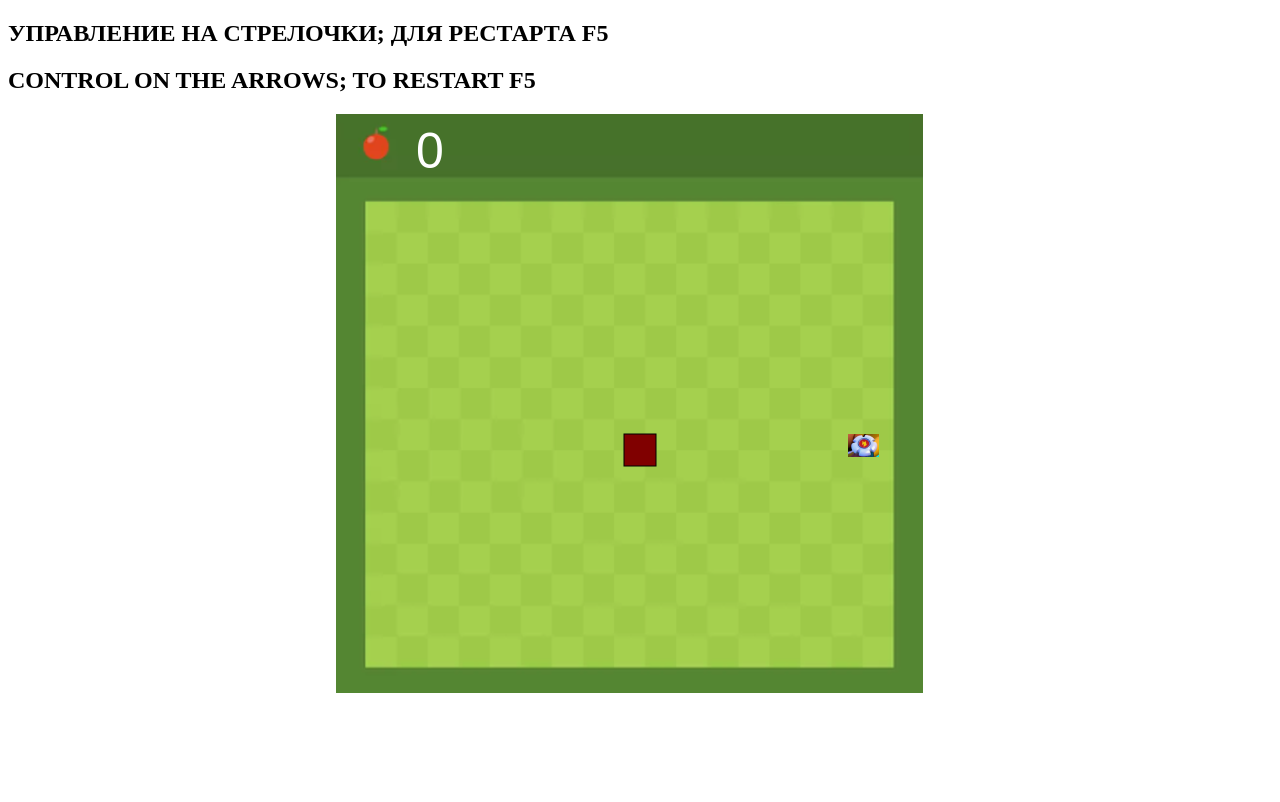
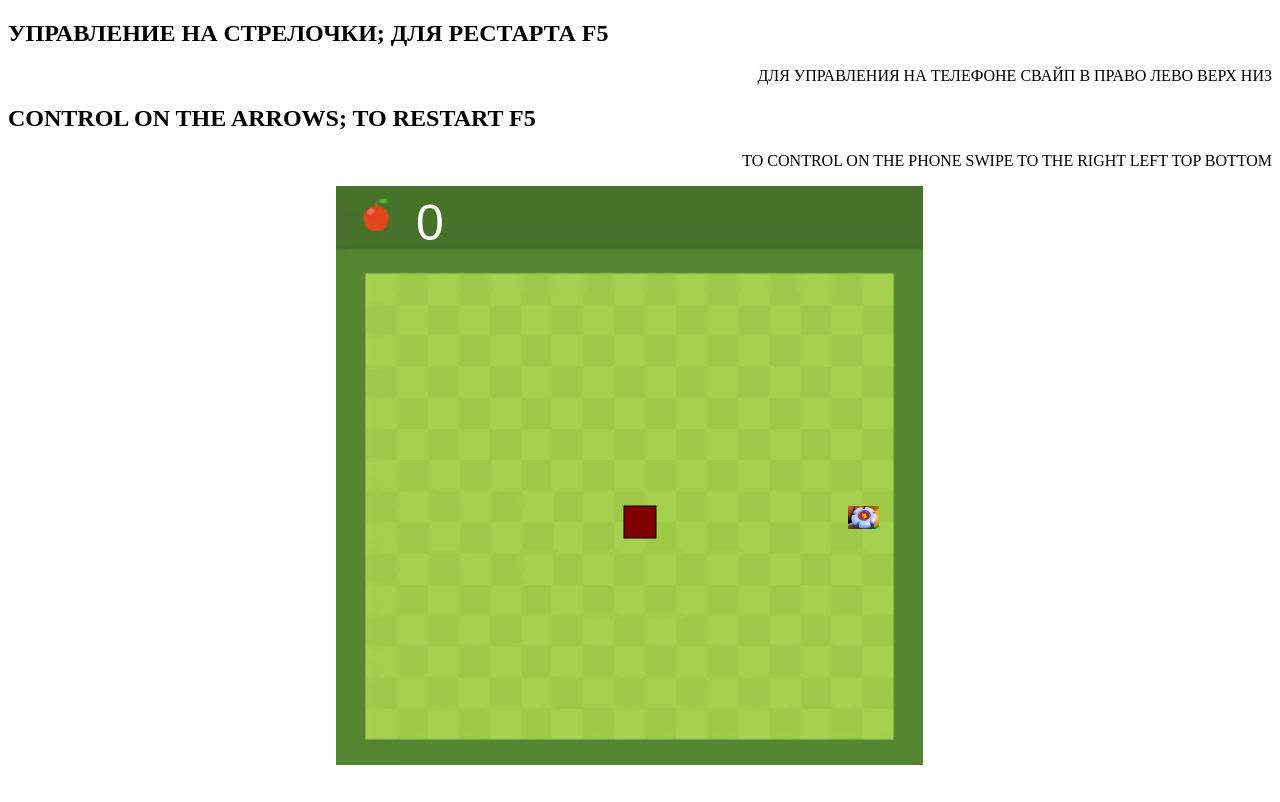
Before and after one commit to slava720/zmeikaonlain, a plain HTML site: page index.html in a window 1280 px wide. Drawn offline with Linux system fonts and the light colour scheme.

Commit message:
index.html

```diff
--- a/index.html
+++ b/index.html
@@ -8,8 +8,8 @@
     <link rel="stylesheet" href="css/style.css">
 </head>
 <body>
-    <h2>УПРАВЛЕНИЕ НА СТРЕЛОЧКИ; ДЛЯ РЕСТАРТА F5 </h2>
-    <h2>CONTROL ON THE ARROWS; TO RESTART F5</h2>
+    <h2>УПРАВЛЕНИЕ НА СТРЕЛОЧКИ; ДЛЯ РЕСТАРТА F5 </h2> <p align="right">ДЛЯ УПРАВЛЕНИЯ НА ТЕЛЕФОНЕ СВАЙП В ПРАВО ЛЕВО ВЕРХ НИЗ</p>
+    <h2>CONTROL ON THE ARROWS; TO RESTART F5</h2> <p align="right">TO CONTROL ON THE PHONE SWIPE TO THE RIGHT LEFT TOP BOTTOM</p>
     <canvas id="game" width="608" height="608"></canvas>
     <script src="js/game.js"></script>
 </body>
```
